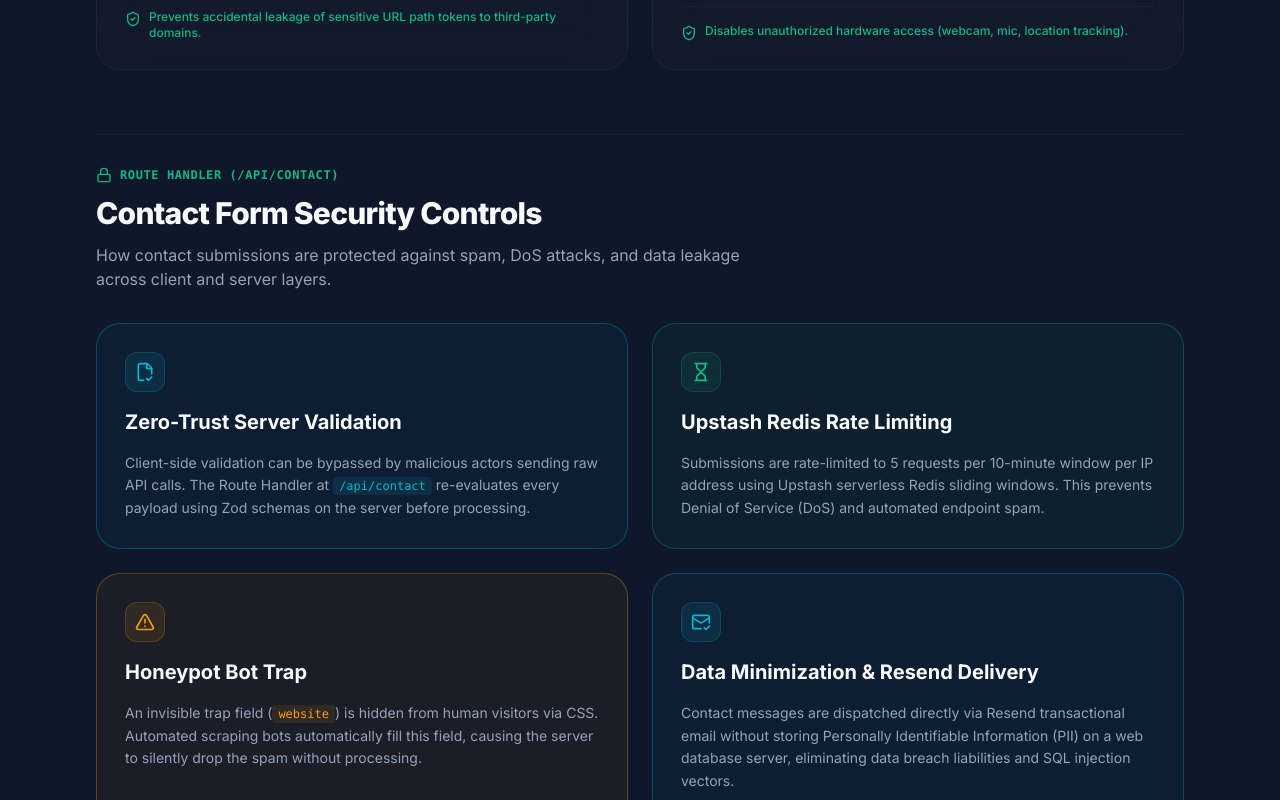
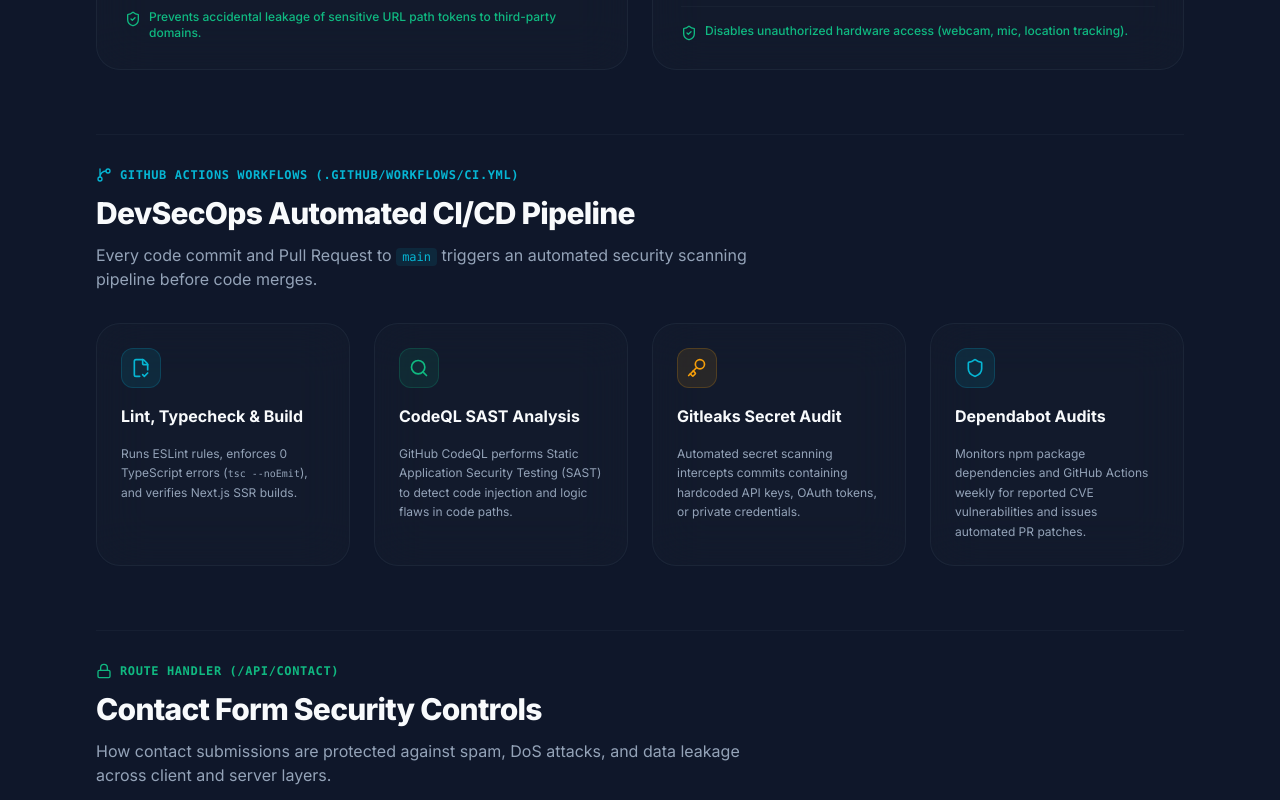
Before and after one commit to ShrutiiiShinde/secure-dev-portfolio, a Next.js app: page /security in a window 1280 px wide. Shown: the part 1660-2460 px from the top of the page. Built offline with nearby package versions, Linux system fonts and the light colour scheme.

Commit message:
add GitHub Actions DevSecOps pipeline with CodeQL SAST, Gitleaks, Dependabot, and README badge

```diff
--- a/app/security/page.tsx
+++ b/app/security/page.tsx
@@ -6,18 +6,21 @@ import {
   Lock,
   ArrowLeft,
   Terminal,
-  CheckCircle2,
   AlertTriangle,
   MailCheck,
   Hourglass,
   FileCheck2,
   Sparkles,
+  GitBranch,
+  Search,
+  Shield,
+  Key,
 } from "lucide-react";
 
 export const metadata = {
   title: "Security Architecture | Shruti Vijay Shinde",
   description:
-    "Explore the active HTTP security headers, contact form controls, and secure development architecture engineered into this portfolio.",
+    "Explore active HTTP security headers, DevSecOps CI/CD pipelines, contact form controls, and secure development architecture engineered into this portfolio.",
 };
 
 export default function SecurityPage() {
@@ -46,7 +49,7 @@ export default function SecurityPage() {
           </h1>
 
           <p className="text-base sm:text-xl text-muted-foreground leading-relaxed max-w-3xl">
-            This portfolio isn&apos;t just a visual resume — it is a production-grade web application engineered with strict HTTP security headers, zero-trust server validation, rate limiting, and privacy controls.
+            This portfolio isn&apos;t just a visual resume — it is a production-grade web application engineered with strict HTTP security headers, automated DevSecOps CI/CD pipelines, zero-trust server validation, rate limiting, and privacy controls.
           </p>
         </div>
 
@@ -112,7 +115,79 @@ export default function SecurityPage() {
         </div>
 
         {/* ------------------------------------------------------------- */}
-        {/* SECTION 2: Contact Form Real Security Controls                */}
+        {/* SECTION 2: DevSecOps CI/CD Pipeline Summary                   */}
+        {/* ------------------------------------------------------------- */}
+        <div className="space-y-8 pt-8 border-t border-muted/50">
+          <div className="space-y-3">
+            <div className="flex items-center gap-2 text-primary font-mono text-xs uppercase font-bold tracking-wider">
+              <GitBranch className="w-4 h-4" />
+              <span>GitHub Actions Workflows (.github/workflows/ci.yml)</span>
+            </div>
+            <h2 className="text-2xl sm:text-3xl font-extrabold text-foreground tracking-tight">
+              DevSecOps Automated CI/CD Pipeline
+            </h2>
+            <p className="text-sm sm:text-base text-muted-foreground max-w-2xl">
+              Every code commit and Pull Request to <code className="text-xs font-mono text-primary bg-primary/10 px-1.5 py-0.5 rounded">main</code> triggers an automated security scanning pipeline before code merges.
+            </p>
+          </div>
+
+          <div className="grid grid-cols-1 md:grid-cols-2 lg:grid-cols-4 gap-6">
+            {/* Stage 1: Build & Type Check */}
+            <div className="p-6 rounded-3xl border border-muted/80 bg-muted/20 backdrop-blur-xl space-y-4">
+              <div className="w-10 h-10 rounded-xl bg-primary/10 border border-primary/20 flex items-center justify-center text-primary">
+                <FileCheck2 className="w-5 h-5" />
+              </div>
+              <h3 className="text-base font-bold text-foreground">
+                Lint, Typecheck & Build
+              </h3>
+              <p className="text-xs text-muted-foreground leading-relaxed">
+                Runs ESLint rules, enforces 0 TypeScript errors (<code className="font-mono text-[10px]">tsc --noEmit</code>), and verifies Next.js SSR builds.
+              </p>
+            </div>
+
+            {/* Stage 2: CodeQL SAST */}
+            <div className="p-6 rounded-3xl border border-muted/80 bg-muted/20 backdrop-blur-xl space-y-4">
+              <div className="w-10 h-10 rounded-xl bg-secondary/10 border border-secondary/20 flex items-center justify-center text-secondary">
+                <Search className="w-5 h-5" />
+              </div>
+              <h3 className="text-base font-bold text-foreground">
+                CodeQL SAST Analysis
+              </h3>
+              <p className="text-xs text-muted-foreground leading-relaxed">
+                GitHub CodeQL performs Static Application Security Testing (SAST) to detect code injection and logic flaws in code paths.
+              </p>
+            </div>
+
+            {/* Stage 3: Gitleaks Secret Scanner */}
+            <div className="p-6 rounded-3xl border border-muted/80 bg-muted/20 backdrop-blur-xl space-y-4">
+              <div className="w-10 h-10 rounded-xl bg-warning/10 border border-warning/20 flex items-center justify-center text-warning">
+                <Key className="w-5 h-5" />
+              </div>
+              <h3 className="text-base font-bold text-foreground">
+                Gitleaks Secret Audit
+              </h3>
+              <p className="text-xs text-muted-foreground leading-relaxed">
+                Automated secret scanning intercepts commits containing hardcoded API keys, OAuth tokens, or private credentials.
+              </p>
+            </div>
+
+            {/* Stage 4: Dependabot Scanning */}
+            <div className="p-6 rounded-3xl border border-muted/80 bg-muted/20 backdrop-blur-xl space-y-4">
+              <div className="w-10 h-10 rounded-xl bg-primary/10 border border-primary/20 flex items-center justify-center text-primary">
+                <Shield className="w-5 h-5" />
+              </div>
+              <h3 className="text-base font-bold text-foreground">
+                Dependabot Audits
+              </h3>
+              <p className="text-xs text-muted-foreground leading-relaxed">
+                Monitors npm package dependencies and GitHub Actions weekly for reported CVE vulnerabilities and issues automated PR patches.
+              </p>
+            </div>
+          </div>
+        </div>
+
+        {/* ------------------------------------------------------------- */}
+        {/* SECTION 3: Contact Form Real Security Controls                */}
         {/* ------------------------------------------------------------- */}
         <div className="space-y-8 pt-8 border-t border-muted/50">
           <div className="space-y-3">
@@ -184,7 +259,7 @@ export default function SecurityPage() {
         </div>
 
         {/* ------------------------------------------------------------- */}
-        {/* SECTION 3: Secure Development Philosophy Closing Statement    */}
+        {/* SECTION 4: Secure Development Philosophy Closing Statement    */}
         {/* ------------------------------------------------------------- */}
         <div className="relative rounded-3xl border-2 border-primary/60 bg-gradient-to-br from-primary/10 via-background to-secondary/10 p-8 sm:p-12 shadow-2xl space-y-6 text-center sm:text-left overflow-hidden">
           <div className="flex flex-col sm:flex-row items-center justify-between gap-6 relative z-10">
@@ -199,7 +274,7 @@ export default function SecurityPage() {
               </h2>
 
               <p className="text-sm sm:text-base text-muted-foreground leading-relaxed">
-                Application security is an architectural requirement that begins at line one of code. By combining strict TypeScript type safety, server-side data validation, automated linting, security headers, and threat modeling throughout the software development lifecycle, software can be delivered robust, performant, and secure by design.
+                Application security is an architectural requirement that begins at line one of code. By combining strict TypeScript type safety, server-side data validation, automated DevSecOps CI scanning, security headers, and threat modeling throughout the software development lifecycle, software can be delivered robust, performant, and secure by design.
               </p>
             </div>
 
```
Also changed, not shown: 1 other file (tests, documents, lock files or other folders).
